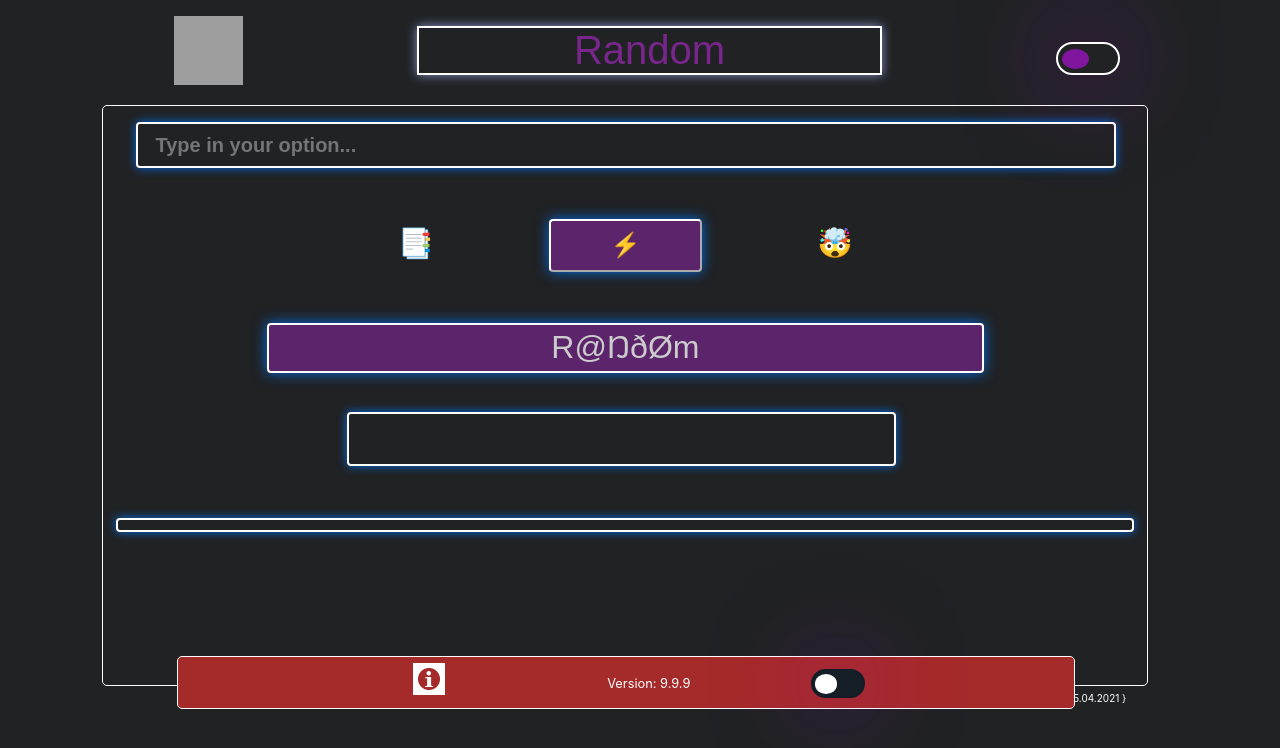
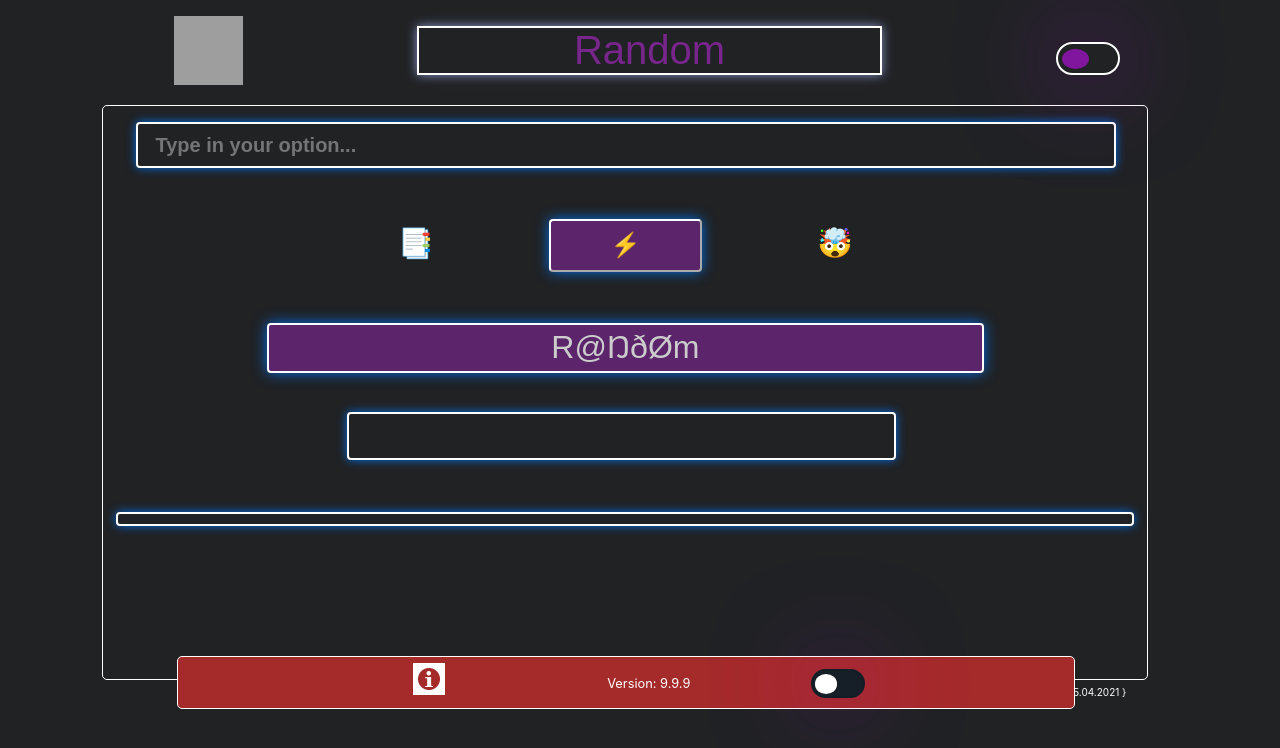
Before and after one commit to JARVIS-source/random-web, a React (Create React App) app: page / in a window 1280 px wide. Shown: the top 748 px of the page. Built offline with nearby package versions, Linux system fonts and the light colour scheme; grey boxes are pictures that could not be loaded.

Commit message:
completed!

```diff
--- a/public/main.css
+++ b/public/main.css
@@ -1434,7 +1434,7 @@ body {
     font-family: 'Varela Round', sans-serif;
     min-width: 70%;
     width: max-content;
-    min-height: 35px;
+    min-height: 29px;
     height: fit-content;
     font-size: 150%;
     border: 2px solid;
```
